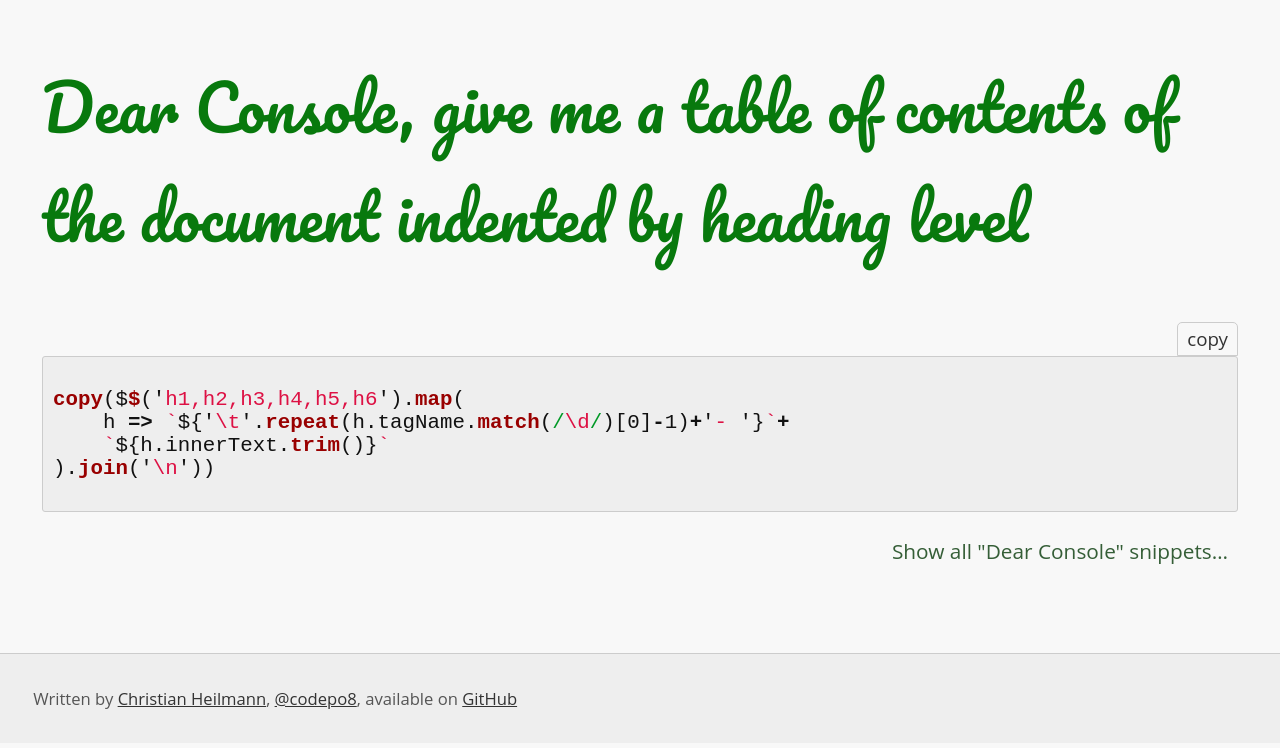
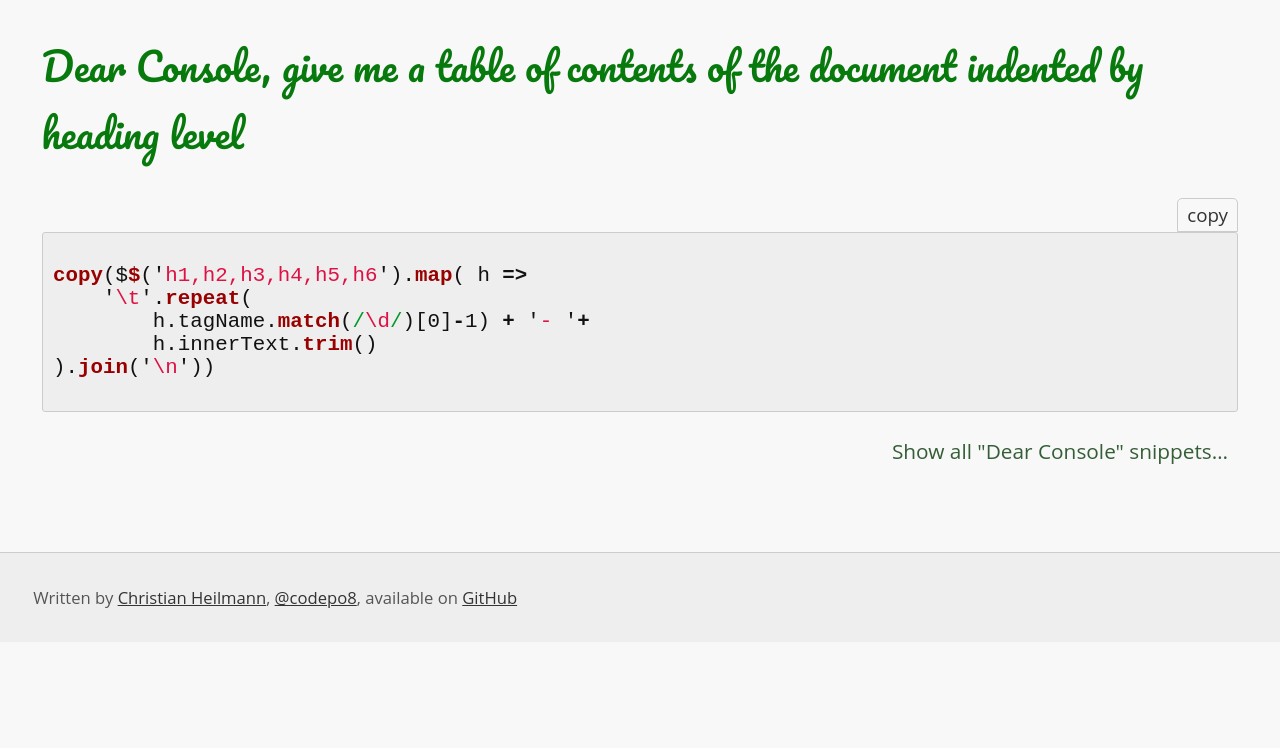
Before and after one commit to codepo8/dearconsole, a Jekyll site: the page built from _scripts/headings-indented.md, in a window 1280 px wide. Shown: the top 748 px of the page. Built offline with Jekyll 4.4.1, drawn with Linux system fonts in a browser that asks for light colours.

Commit message:
layout fixes

```diff
--- a/_scripts/headings-indented.md
+++ b/_scripts/headings-indented.md
@@ -6,8 +6,9 @@ codeexample: 'copy($$(±h1,h2,h3,h4,h5,h6±).map(h=>`${±\t±.repeat(h.tagName.m
 ---
 
 {% highlight javascript %}
-copy($$('h1,h2,h3,h4,h5,h6').map(
-    h => `${'\t'.repeat(h.tagName.match(/\d/)[0]-1)+'- '}`+
-    `${h.innerText.trim()}`
+copy($$('h1,h2,h3,h4,h5,h6').map( h =>
+    '\t'.repeat(
+        h.tagName.match(/\d/)[0]-1) + '- '+
+        h.innerText.trim()
 ).join('\n'))
 {% endhighlight %}
--- a/assets/styles.css
+++ b/assets/styles.css
@@ -10,7 +10,7 @@ article {
 }
 
 h1 {
-  font-size: 3em;
+  font-size: 3vmax;
   font-family: Pacifico,sans-serif;
   font-weight: normal;
   color: var(--h1colour);
@@ -138,7 +138,6 @@ figure {
 }
 div.highlight {
   padding: 0 .5em;
-  max-height: 300px;
   overflow: scroll;
 }
 p code {
```
